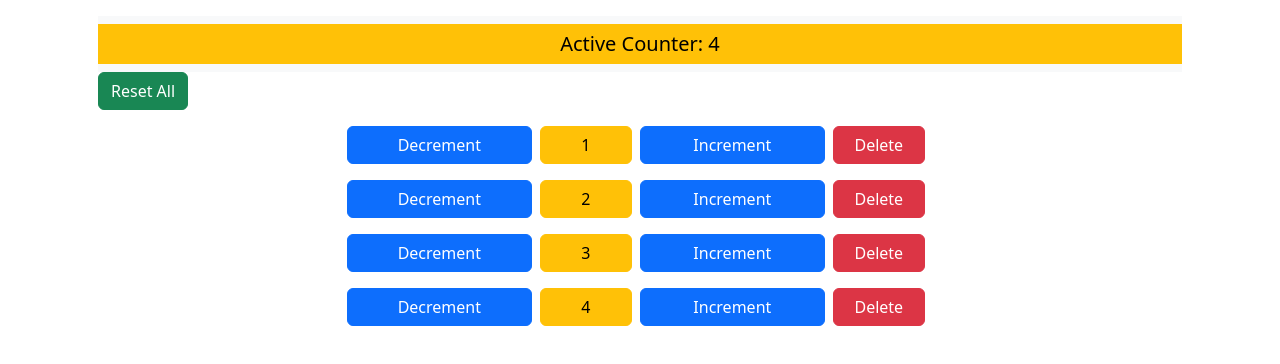
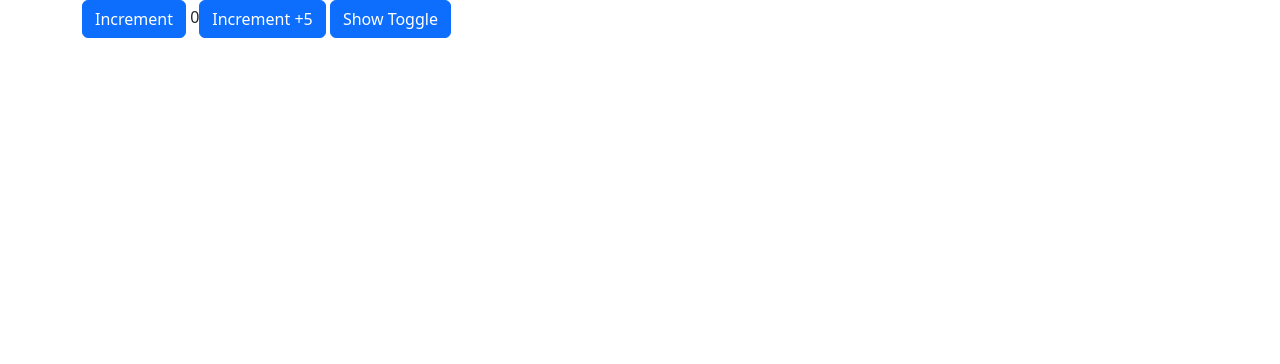
Before and after one commit to akhil-OO7/React-Js, a React (Create React App) app: page / in a window 1280 px wide. Shown: the top 364 px of the page. Built offline with nearby package versions, Linux system fonts and the light colour scheme.

Commit message:
useEffect hook

```diff
--- a/src/App.js
+++ b/src/App.js
@@ -1,9 +1,9 @@
 import "./App.css";
-import TotalCounter from "./counter/TotalCounter";
+import UseStateEx1 from "./components/hooks/UseStateEx1";
 function App() {
   return (
     <div className="container">
-      <TotalCounter />
+      <UseStateEx1 />
     </div>
   );
 }
--- /dev/null
+++ b/src/components/hooks/ToggleUseEffect.jsx
@@ -0,0 +1,28 @@
+import React, { useEffect, useState } from "react";
+
+const ToggleUseEffect = () => {
+  const [x, setX] = useState(0);
+  const [y, setY] = useState(0);
+  const mouseMove = (event) => {
+    setX(event.clientX);
+    setY(event.clientY);
+    console.log("Inside mouseMove function");
+  };
+  useEffect(() => {
+    console.log("Inside useEffect");
+    window.addEventListener("mousemove", mouseMove);
+    // return () => {
+    //   window.removeEventListener("mousemove", mouseMove);
+    // };
+  });
+  return (
+    <div>
+      ToggleUseEffect
+      <h2>
+        X: {x} Y: {y}
+      </h2>
+    </div>
+  );
+};
+
+export default ToggleUseEffect;
--- /dev/null
+++ b/src/components/hooks/UseStateEx1.jsx
@@ -0,0 +1,36 @@
+import React, { useState } from "react";
+import ToggleUseEffect from "./ToggleUseEffect";
+
+const UseStateEx1 = () => {
+  const [count, setCount] = useState(0);
+  const [toggle, setToggle] = useState(false);
+
+  const increment = () => {
+    setCount((prevCount) => prevCount + 1);
+  };
+
+  const increment5 = () => {
+    increment();
+    increment();
+    increment();
+    increment();
+    increment();
+  };
+  return (
+    <div>
+      <button className="btn btn-primary" onClick={increment}>
+        Increment
+      </button>{" "}
+      {count}
+      <button className="btn btn-primary" onClick={increment5}>
+        Increment +5
+      </button>{" "}
+      <button className="btn btn-primary" onClick={() => setToggle(!toggle)}>
+        Show Toggle
+      </button>
+      {toggle && <ToggleUseEffect />}
+    </div>
+  );
+};
+
+export default UseStateEx1;
```
